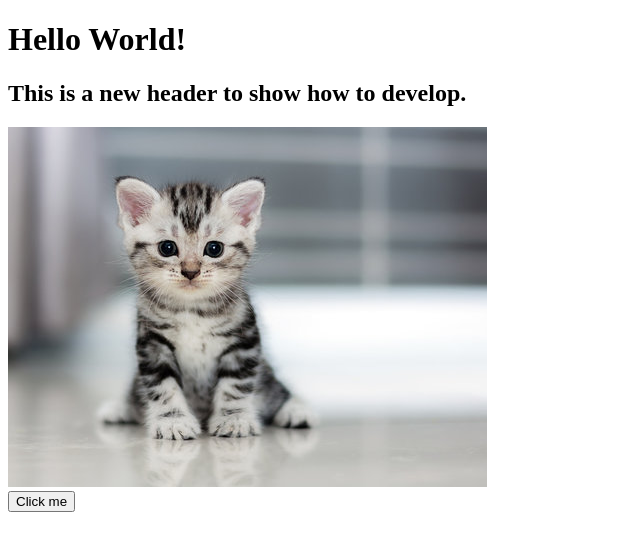
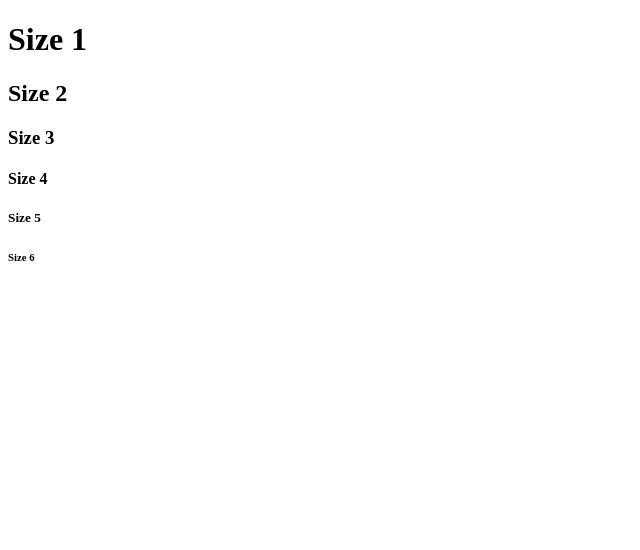
Before and after one commit to qobbs/image-and-text-practice, a plain HTML site: page index.html in a window 1280 px wide. Shown: the whole page, without its empty margins (0-640 px from the left). Drawn offline with nearby package versions, Linux system fonts and the light colour scheme.

Commit message:
I commented multiple lines I also tried new font sizes

```diff
--- a/index.html
+++ b/index.html
@@ -6,15 +6,22 @@
     <script src="https://code.jquery.com/jquery-3.7.1.min.js" integrity="sha256-/JqT3SQfawRcv/BIHPThkBvs0OEvtFFmqPF/lYI/Cxo=" crossorigin="anonymous"></script>
     <script src="/js/main.js"></script>
     <link rel="stylesheet" href="/css/style.css">
-    <title>My Webpage</title>
+    <title>Lee's Webpage</title>
 </head>
 <body>
     <!-- Your content goes here -->
-    <h1>Hello World!</h1>
-    <h2> This is a new header to show how to develop. </h2>
+    <h1>Size 1</h1>
+    <h2>Size 2</h2>
+    <h3>Size 3</h3>
+    <h4>Size 4</h4>
+    <h5>Size 5</h5>
+    <h6>Size 6</h6>
+
+    <!--
     <div id="kitty">
         <img src="images/kitten.jpg" alt="This is a kitten.">
         <button id="btn">Click me</button>
     </div>
+    -->
 </body>
 </html>
```
